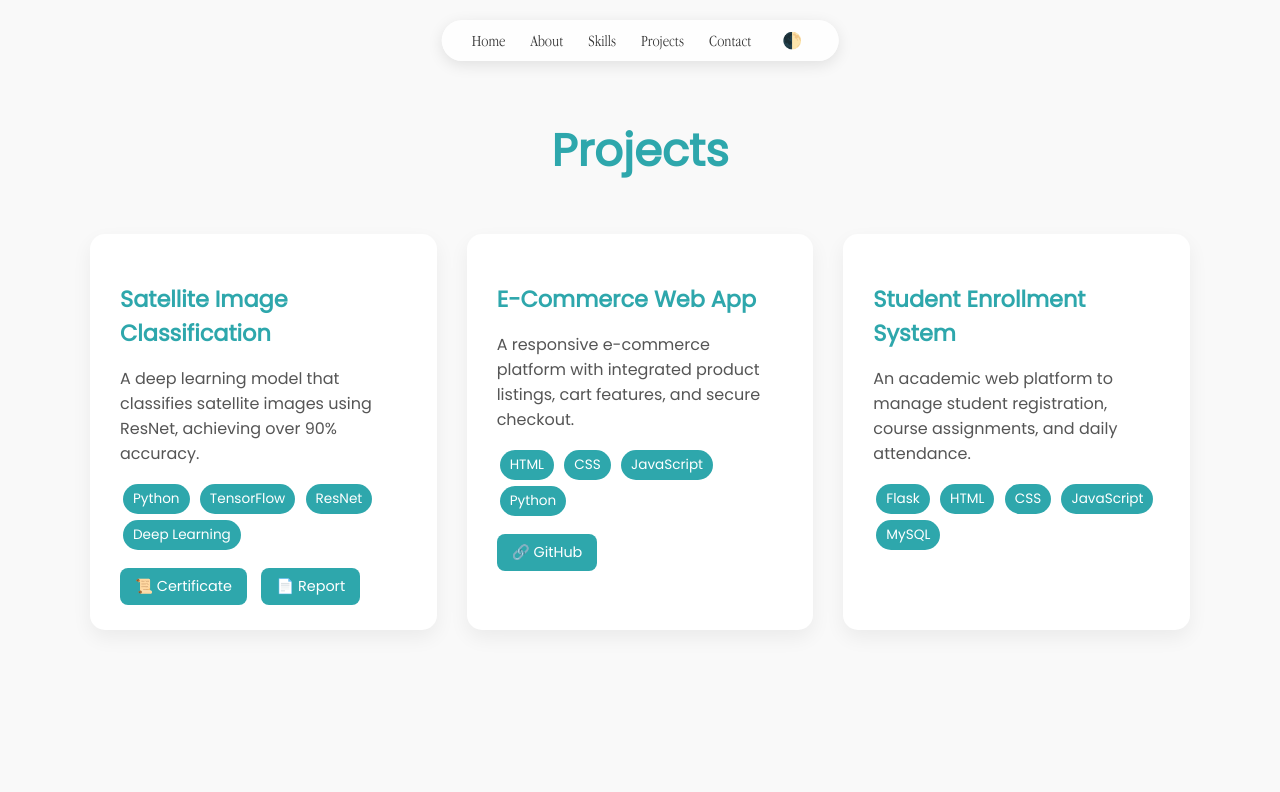
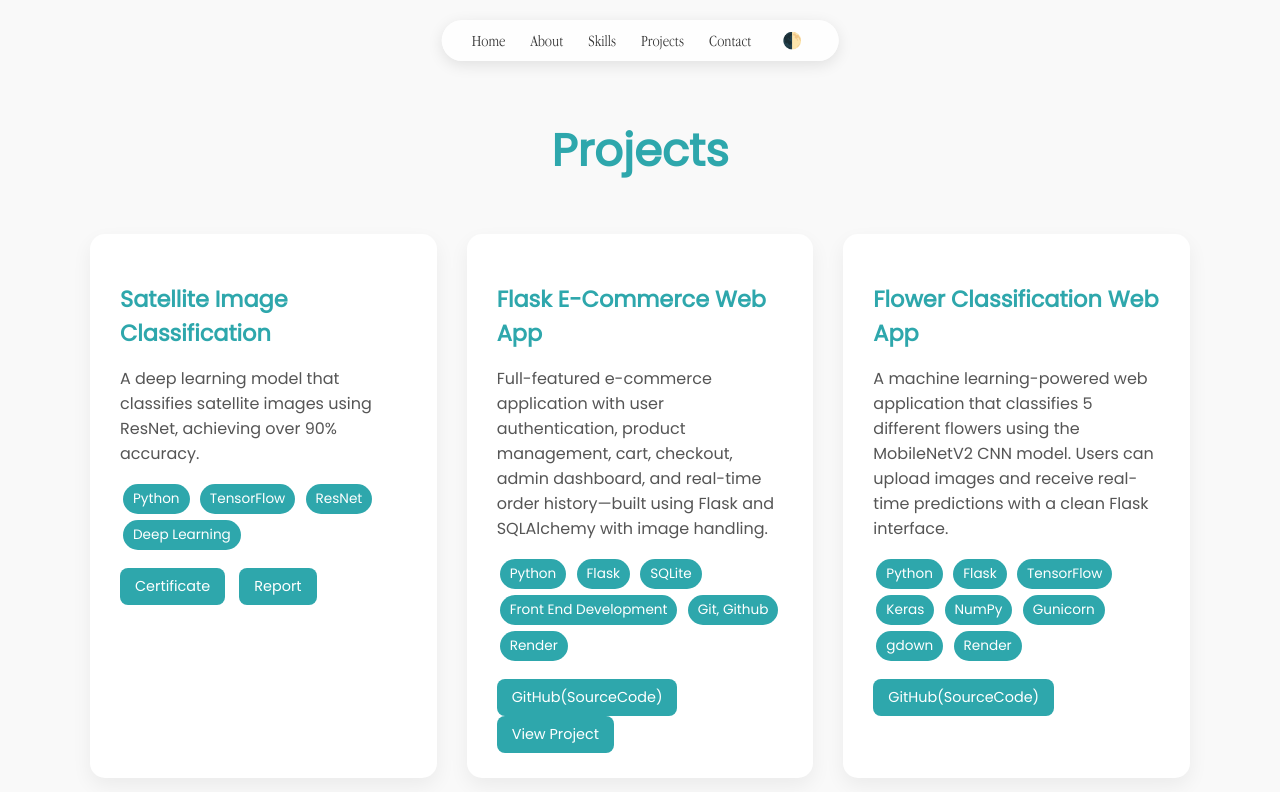
Before and after one commit to naveenmayathevar/naveenmayathevar.github.io, a plain HTML site: page index.html in a window 1280 px wide. Both pictures are taken after a click on the link "Projects". Drawn offline with nearby package versions, Linux system fonts and the light colour scheme.

Commit message:
Updated portfolio content

```diff
--- a/index.html
+++ b/index.html
@@ -258,7 +258,7 @@
     }
 
     body.dark .about-card {
-        background-color: #121212;
+        background-color: #252525;
     }
 
     .about-card:hover {
@@ -815,43 +815,64 @@
                     </div>
                     <div class="project-links">
                         <a href="https://drive.google.com/file/d/1rBIXVa2b17KNjKYWtcizbah-e5L8If57/view"
-                            target="_blank">📜 Certificate</a>
+                            target="_blank">Certificate</a>
                         <a href="https://drive.google.com/file/d/1XSeKC1ZVC_bWcdcw0MGp0aZVov55Kaog/view?usp=drive_link"
-                            target="_blank">📄 Report</a>
+                            target="_blank">Report</a>
                     </div>
                 </div>
 
                 <div class="project-card">
                     <div class="project-header">
-                        <h3>E-Commerce Web App</h3>
-                        <p class="project-desc">A responsive e-commerce platform with integrated product listings, cart
-                            features, and secure checkout.</p>
+                        <h3>Flask E-Commerce Web App</h3>
+                        <p class="project-desc">
+                            Full-featured e-commerce application with user authentication, product management, cart,
+                            checkout, admin dashboard, and real-time order history—built using Flask and SQLAlchemy with
+                            image handling.
+                        </p>
                     </div>
                     <div class="tech-tags">
-                        <span>HTML</span>
-                        <span>CSS</span>
-                        <span>JavaScript</span>
                         <span>Python</span>
+                        <span>Flask</span>
+                        <span>SQLite</span>
+                        <span>Front End Development</span>
+                        <span>Git, Github</span>
+                        <span>Render</span>
                     </div>
                     <div class="project-links">
-                        <a href="https://github.com/naveenmayathevar/e-commerce" target="_blank">🔗 GitHub</a>
+                        <a href="https://github.com/naveenmayathevar/e-commerce" target="_blank">GitHub(SourceCode)</a>
+                        <a href="https://e-commerce-0r8a.onrender.com/" target="_blank">View Project</a>
+                    </div>
+                </div>
+                <div class="project-card">
+                    <div class="project-header">
+                        <h3>Flower Classification Web App</h3>
+                        <p class="project-desc">
+                            A machine learning-powered web application that classifies 5 different flowers using the MobileNetV2 CNN
+                            model. Users can upload images and receive real-time predictions with a clean Flask
+                            interface.
+                        </p>
+                    </div>
+                    <div class="tech-tags">
+                        <span>Python</span>
+                        <span>Flask</span>
+                        <span>TensorFlow</span>
+                        <span>Keras</span>
+                        <span>NumPy</span>
+                        <span>Gunicorn</span>
+                        <span>gdown</span>
+                        <span>Render</span>
+                    </div>
+                    <div class="project-links">
+                        <a href="https://github.com/naveenmayathevar/flower-classifier" target="_blank">
+                            GitHub(SourceCode)</a>
+
                     </div>
                 </div>
 
-                <div class="project-card">
-                    <div class="project-header">
-                        <h3>Student Enrollment System</h3>
-                        <p class="project-desc">An academic web platform to manage student registration, course
-                            assignments, and daily attendance.</p>
-                    </div>
-                    <div class="tech-tags">
-                        <span>Flask</span>
-                        <span>HTML</span>
-                        <span>CSS</span>
-                        <span>JavaScript</span>
-                        <span>MySQL</span>
-                    </div>
-                </div>
+
+
+
+
 
             </div>
         </section>
```
